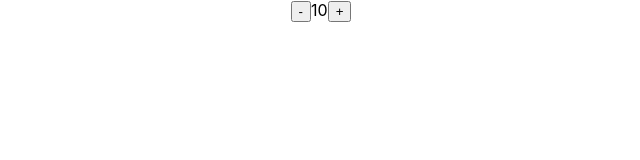
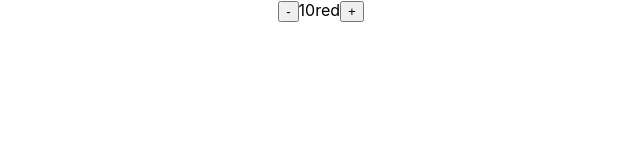
Before and after one commit to yayner2002/react-hooks-usestate, a React (Create React App) app: page / in a window 1280 px wide. Shown: the top 160 px of the page, without its empty margins (319-959 px from the left). Built offline with nearby package versions, Linux system fonts and the light colour scheme.

Commit message:
Add object state

```diff
--- a/src/App.js
+++ b/src/App.js
@@ -2,16 +2,20 @@ import './App.css';
 import React, { useState } from 'react';
 
 function App() {
-  const [count, setCount ] = useState(10)
+  const [state, setCount ] = useState({count:10, theme:'red'})
+  const count = state.count
+  const theme = state.theme
   function handleDec() {
-    setCount(state => state -1)
+    setCount(prevCount => {
+      return {...prevCount,  count: prevCount - 1}
+    })
   }
   function incCount() {
     setCount((count) => count + 1)
   }
   return (
     <div className="App">
-      <button onClick={handleDec}>-</button><span>{count}</span><button onClick={incCount}>+</button>
+      <button onClick={handleDec}>-</button><span>{count}{theme}</span><button onClick={incCount}>+</button>
     </div>
   );
 }
```
